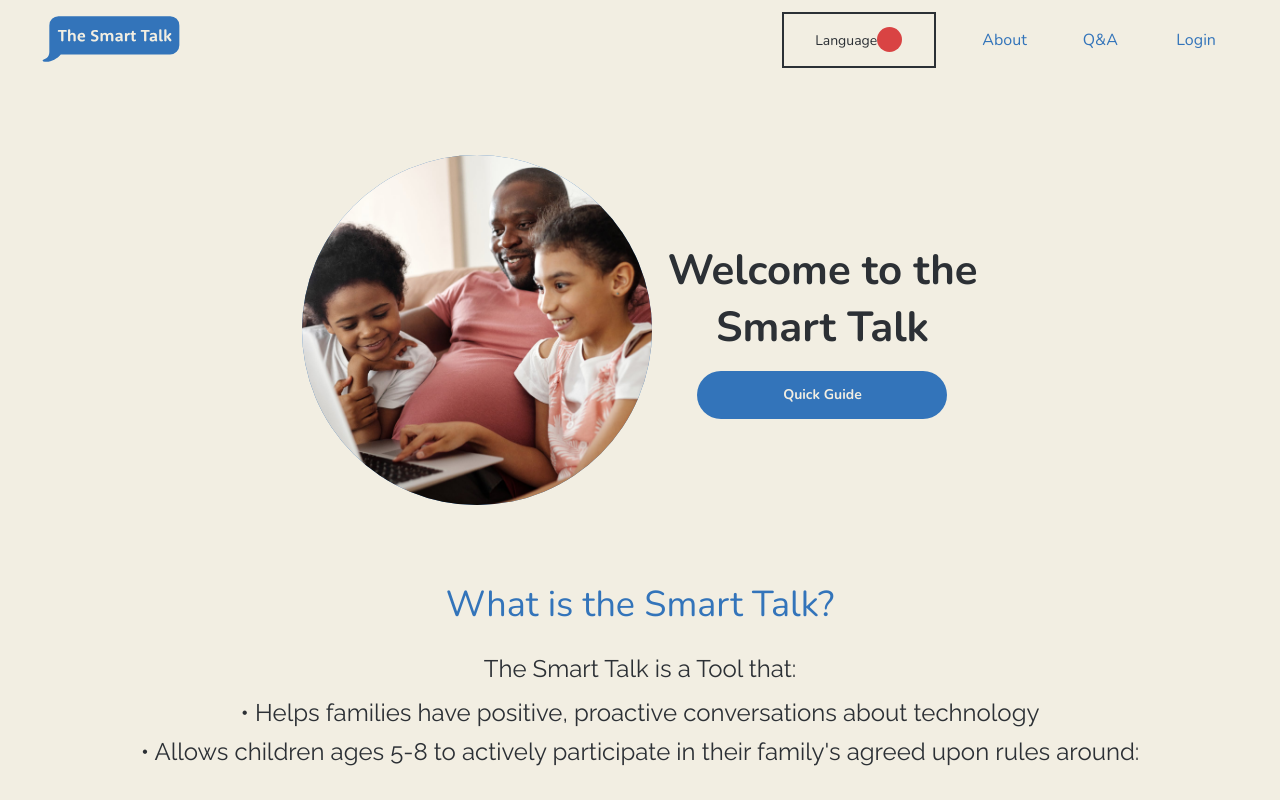
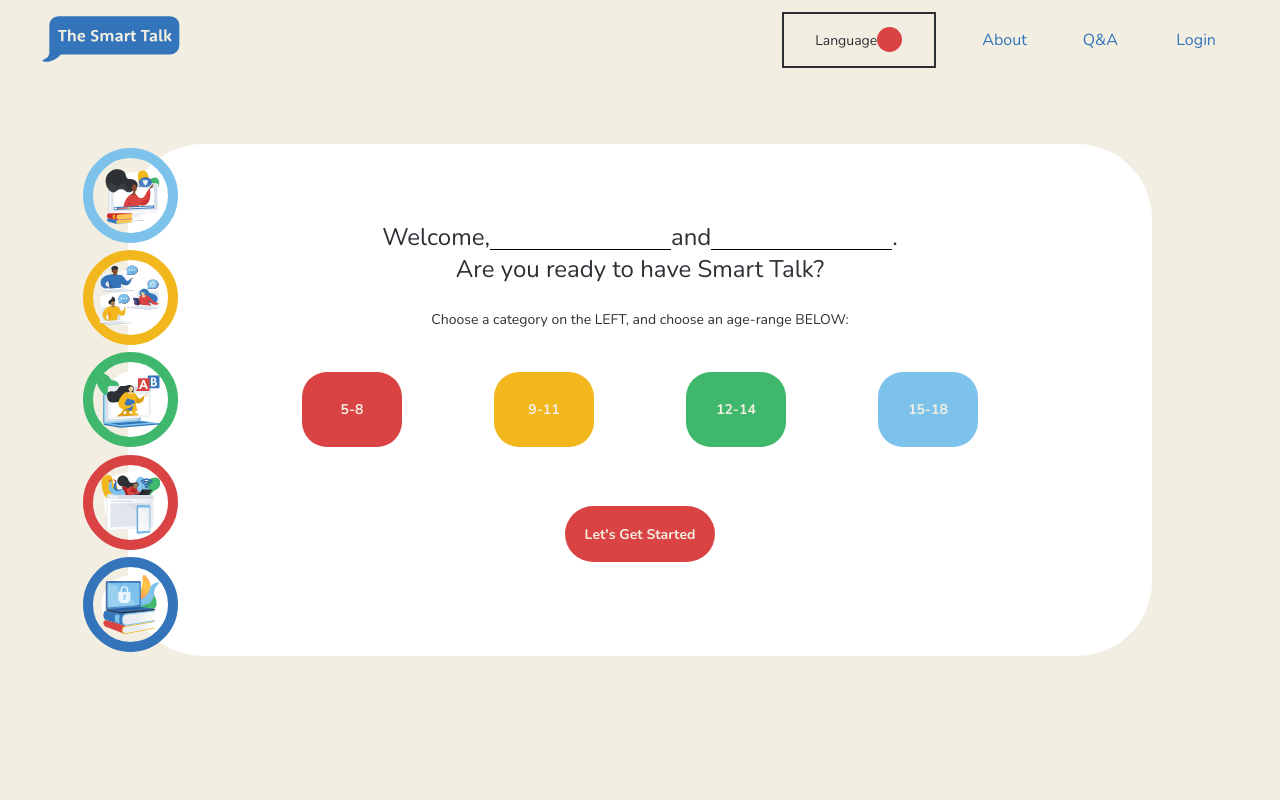
Before and after one commit to psaajc1420/national-pta, a React (Create React App) app in the folder client/: page /#/quiz in a window 1280 px wide. Before the commit this address led to /#/. Shown: the top 800 px of the page. Built offline with nearby package versions, Linux system fonts and the light colour scheme.

Commit message:
able to switch categories

```diff
--- a/client/src/pages/quiz/Quiz.tsx
+++ b/client/src/pages/quiz/Quiz.tsx
@@ -15,11 +15,16 @@ const reducer = (state: any, action: any) => {
 	switch (action.type) {
 		case 'GUEST_WELCOME':
 			return { currentCategory: 'welcome' };
-		case 'GUEST_BEGIN':
+		case 'SET_CATEGORY_AGE_QUESTION':
 			return {
-				currentCategory: 'privacy-and-safety',
-				currentAgeGroup: '5-8',
-				currentQuestion: 1,
+				currentCategory: action.payload.category,
+				currentAgeGroup: action.payload.ageGroup,
+				currentQuestion: action.payload.question,
+			};
+		case 'SET_CATEGORY':
+			return {
+				...state,
+				currentCategory: action.payload.category,
 			};
 		default:
 			throw new Error();
@@ -28,8 +33,11 @@ const reducer = (state: any, action: any) => {
 
 const Quiz = () => {
 	// const theme = useTheme();
+	const [state, dispatch] = useReducer(reducer, initialState);
 	const [loggedIn, setLoggedIn] = useState(false);
-	const [state, dispatch] = useReducer(reducer, initialState);
+	const [selectedCategoryTab, setSelectedCategoryTab] = useState(
+		loggedIn ? state.currentCategory : '',
+	);
 	// const [currentAgeGroup, setCurrentAgeGroup] = useState('');
 	// TODO: Add useEffect matching currentCategory and currentAgeGroup to child
 
@@ -39,19 +47,67 @@ const Quiz = () => {
 		}
 	}, [loggedIn]);
 
-	const beginQuizGuest = () => {
-		dispatch({ type: 'GUEST_BEGIN' });
+	const beginQuiz = (category: string, ageGroup: string, question: number) => {
+		dispatch({
+			type: 'SET_CATEGORY_AGE_QUESTION',
+			payload: { category: category, ageGroup: ageGroup, question: question },
+		});
 	};
 
 	const renderCurrentUI = (param: string) => {
 		switch (param) {
 			case CATEGORIES.welcome.name:
-				return <QuizWelcome beginQuizGuest={beginQuizGuest} />;
+				return (
+					<QuizWelcome
+						beginQuizGuest={beginQuiz}
+						selectedCategoryTab={selectedCategoryTab}
+					/>
+				);
+			case CATEGORIES.privacyAndSafety.name:
+				return (
+					<div>
+						{state.currentCategory}
+						{state.currentAgeGroup}
+						{state.currentQuestion}
+					</div>
+				);
+			case CATEGORIES.communication.name:
+				return (
+					<div>
+						{state.currentCategory}
+						{state.currentAgeGroup}
+						{state.currentQuestion}
+					</div>
+				);
+			case CATEGORIES.mediaChoices.name:
+				return (
+					<div>
+						{state.currentCategory}
+						{state.currentAgeGroup}
+						{state.currentQuestion}
+					</div>
+				);
+			case CATEGORIES.healthAndWellness.name:
+				return (
+					<div>
+						{state.currentCategory}
+						{state.currentAgeGroup}
+						{state.currentQuestion}
+					</div>
+				);
+			case CATEGORIES.keepingOurPromises.name:
+				return (
+					<div>
+						{state.currentCategory}
+						{state.currentAgeGroup}
+						{state.currentQuestion}
+					</div>
+				);
 			default:
 				return null;
 		}
 	};
-
+	console.log({ state });
 	return (
 		<Layout>
 			<Box width='100%' height='100%' center backgroundColor='inherit'>
@@ -77,7 +133,25 @@ const Quiz = () => {
 						backgroundColor='transparent'
 					>
 						{CATEGORIES_ARR.map((e) => (
-							<CategoryTab key={e.id} ringColor={e.color} onClick={() => {}}>
+							<CategoryTab
+								key={e.id}
+								ringColor={e.color}
+								onClick={() => {
+									if (state.currentCategory === CATEGORIES.welcome.name) {
+										setSelectedCategoryTab(e.name);
+									} else {
+										dispatch({
+											type: 'SET_CATEGORY',
+											payload: { category: e.name },
+										});
+									}
+								}}
+								selectedTab={
+									state.currentCategory === CATEGORIES.welcome.name
+										? selectedCategoryTab === e.name
+										: state.currentCategory === e.name
+								}
+							>
 								<img src={window.location.origin + e.iconSvg} alt={e.label} />
 							</CategoryTab>
 						))}
--- a/client/src/pages/quiz/components/CategoryButton.tsx
+++ b/client/src/pages/quiz/components/CategoryButton.tsx
@@ -6,16 +6,17 @@ interface CategoryButtonProps {
 	children: React.ReactNode;
 	onClick: any;
 	bgColor: string;
-	selectedTab?: boolean;
+	selected?: boolean;
 }
 
 const CategoryButton = ({
 	children,
 	bgColor,
 	onClick,
+	selected,
 }: CategoryButtonProps) => {
 	return (
-		<StyledButton bgColor={bgColor} onClick={onClick}>
+		<StyledButton bgColor={bgColor} onClick={onClick} selected={selected}>
 			{children}
 		</StyledButton>
 	);
@@ -24,7 +25,7 @@ const CategoryButton = ({
 export default CategoryButton;
 
 const StyledButton = styled('div')<CategoryButtonProps>(
-	({ bgColor, theme }) => ({
+	({ bgColor, theme, selected }) => ({
 		width: 100,
 		height: 75,
 		display: 'flex',
@@ -34,6 +35,7 @@ const StyledButton = styled('div')<CategoryButtonProps>(
 		backgroundColor: `${theme.color[bgColor]}`,
 		cursor: 'pointer',
 		transition: 'all .1s ease-in-out',
+		transform: selected ? 'scale(1.1)' : undefined,
 		['&:hover']: {
 			transform: 'scale(1.1)',
 		},
--- a/client/src/pages/quiz/components/CategoryTab.tsx
+++ b/client/src/pages/quiz/components/CategoryTab.tsx
@@ -9,9 +9,18 @@ interface CategoryTabProps {
 	selectedTab?: boolean;
 }
 
-const CategoryTab = ({ children, ringColor, onClick }: CategoryTabProps) => {
+const CategoryTab = ({
+	children,
+	ringColor,
+	onClick,
+	selectedTab,
+}: CategoryTabProps) => {
 	return (
-		<StyledTab ringColor={ringColor} onClick={onClick}>
+		<StyledTab
+			ringColor={ringColor}
+			onClick={onClick}
+			selectedTab={selectedTab}
+		>
 			{children}
 		</StyledTab>
 	);
@@ -19,7 +28,8 @@ const CategoryTab = ({ children, ringColor, onClick }: CategoryTabProps) => {
 
 export default CategoryTab;
 
-const StyledTab = styled('div')<CategoryTabProps>(({ ringColor, theme }) => ({
+const StyledTab = styled('div')<CategoryTabProps>(
+	({ ringColor, theme, selectedTab }) => ({
 		width: 75,
 		height: 75,
 		display: 'block',
@@ -29,7 +39,10 @@ const StyledTab = styled('div')<CategoryTabProps>(({ ringColor, theme }) => ({
 		zIndex: 899,
 		cursor: 'pointer',
 		transition: 'all .1s ease-in-out',
+		transform: selectedTab ? 'scale(1.1)' : undefined,
+		marginRight: selectedTab ? 50 : undefined,
 		['&:hover']: {
 			transform: 'scale(1.1)',
 		},
-}));
+	}),
+);
--- a/client/src/pages/quiz/views/welcome/QuizWelcome.tsx
+++ b/client/src/pages/quiz/views/welcome/QuizWelcome.tsx
@@ -1,4 +1,4 @@
-import React from 'react';
+import { useState } from 'react';
 import styled from '@emotion/styled';
 import { useTheme } from '@emotion/react';
 import { Box, Button, Text } from '../../../../components';
@@ -27,8 +27,16 @@ const AGE_GROUPS = [
 	},
 ];
 
-const QuizWelcome = ({ beginQuizGuest }: { beginQuizGuest: () => void }) => {
+const QuizWelcome = ({
+	beginQuizGuest,
+	selectedCategoryTab,
+}: {
+	beginQuizGuest: (arg0: string, arg1: string, arg2: number) => void;
+	selectedCategoryTab: string;
+}) => {
 	const theme = useTheme();
+	const [selectedAgeGroup, setSelectedAgeGroup] = useState('');
+
 	return (
 		<Box
 			width='100%'
@@ -39,14 +47,36 @@ const QuizWelcome = ({ beginQuizGuest }: { beginQuizGuest: () => void }) => {
 			flexDirection='column'
 			backgroundColor='transparent'
 		>
-			<Box width='100%' height={75} center backgroundColor='inherit'>
-				<Text typography='subheading' size={24} color={theme.color.black}>
+			<Box
+				width='100%'
+				height={75}
+				center
+				flexDirection='column'
+				backgroundColor='inherit'
+			>
+				<Text
+					typography='subheading'
+					size={24}
+					color={theme.color.black}
+					textAlign='center'
+				>
 					Welcome,
 					<StyledWelcomeInput type='text' />
 					and
 					<StyledWelcomeInput type='text' />. <br />
 					Are you ready to have Smart Talk?
 				</Text>
+				<Box
+					width='auto'
+					height='auto'
+					backgroundColor='inherit'
+					display='block'
+					margin='25px 0 0 0 '
+				>
+					<Text typography='subheading' size={14} color={theme.color.black}>
+						Choose a category on the LEFT, and choose an age-range BELOW:
+					</Text>
+				</Box>
 			</Box>
 			<Box
 				width='75%'
@@ -58,14 +88,24 @@ const QuizWelcome = ({ beginQuizGuest }: { beginQuizGuest: () => void }) => {
 				backgroundColor='inherit'
 			>
 				{AGE_GROUPS.map((e) => (
-					<CategoryButton key={e.id} bgColor={e.color} onClick={() => {}}>
+					<CategoryButton
+						key={e.id}
+						bgColor={e.color}
+						onClick={() => setSelectedAgeGroup(e.ageGroup)}
+						selected={selectedAgeGroup === e.ageGroup}
+					>
 						<Text typography='heading' color={theme.color.white}>
 							{e.ageGroup}
 						</Text>
 					</CategoryButton>
 				))}
 			</Box>
-			<Button width={150} height={56} onClick={beginQuizGuest}>
+			<Button
+				width={150}
+				height={56}
+				onClick={() => beginQuizGuest(selectedCategoryTab, selectedAgeGroup, 1)}
+				disabled={selectedAgeGroup === '' || selectedCategoryTab === ''}
+			>
 				<Text typography='heading' textAlign='center' color={theme.color.white}>
 					Let&apos;s Get Started
 				</Text>
```
Lines whose indentation alone changed are shown as unchanged.
